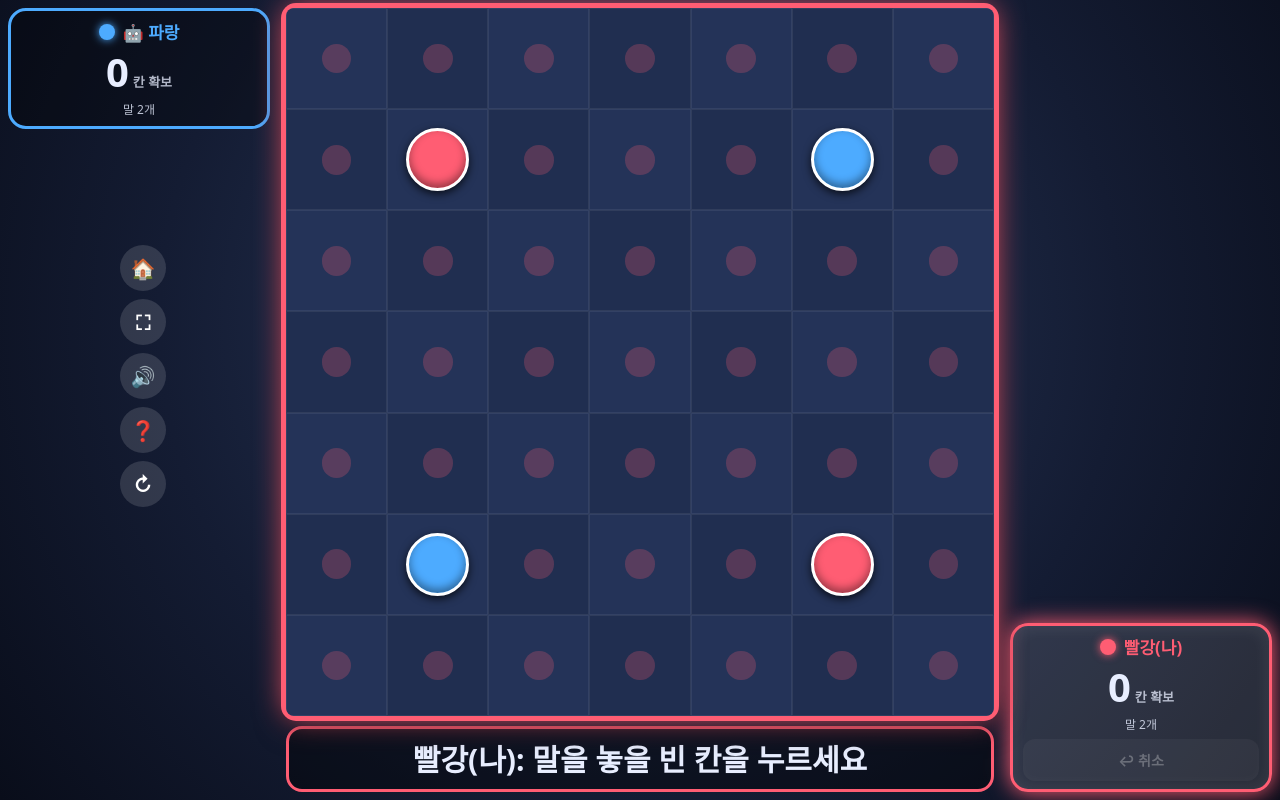
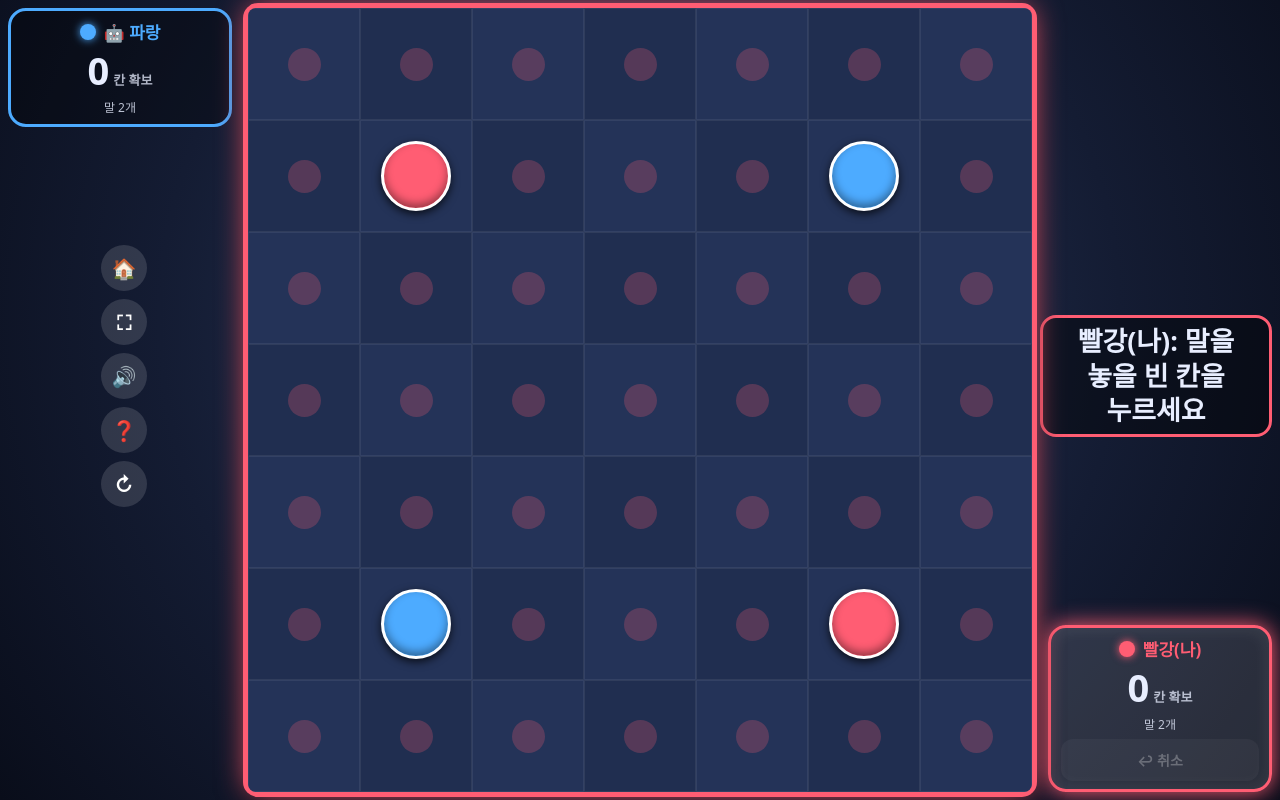
Before and after one commit to kjt7942/boardGames, a plain HTML site: page wall-go/index.html in a window 1280 px wide. Both pictures are taken after a click on the button "게임 시작". Drawn offline with Linux system fonts and the light colour scheme.

Commit message:
벽바둑: 안내 메시지를 별도 칸으로 분리해 게임판 크기 최대 유지 (가로는 오른쪽 여백에 표시)
Co-Authored-By: Claude Sonnet 5.5 <noreply@anthropic.com>
Claude-Session: https://claude.ai/code/session_015q9HVYonY1SFzYuzTVB2mw

```diff
--- a/wall-go/index.html
+++ b/wall-go/index.html
@@ -12,7 +12,7 @@
 <title>벽바둑 (Wall Go)</title>
 <style>
 :root{
-  --bs:max(220px,min(calc(100dvh - 92px),calc(100vw - 460px)));
+  --bs:max(220px,min(calc(100dvh - 16px),calc(100vw - 460px)));
   --pw:clamp(150px,calc((100vw - var(--bs))/2 - 24px),300px);
   --cs:calc(var(--bs)/7);
 }
@@ -25,9 +25,9 @@ button.sec{background:#ffffff22}
 
 #stage{position:fixed;inset:0;display:grid;padding:8px;gap:8px;
   grid-template-columns:1fr var(--bs) 1fr;grid-template-rows:auto 1fr auto;
-  grid-template-areas:"tl board tr" "menu board ." "bl board br"}
-#boardarea{grid-area:board;display:flex;flex-direction:column;gap:10px;align-items:center;justify-content:center}
-#bigmsg{width:var(--bs);min-height:66px;display:flex;align-items:center;justify-content:center;text-align:center;border:3px solid var(--cc,#4d7cff);border-radius:16px;background:#00000066;font-size:clamp(17px,4.6vmin,30px);font-weight:800;line-height:1.3;padding:6px 12px;word-break:keep-all}
+  grid-template-areas:"tl board tr" "menu board msg" "bl board br"}
+#boardarea{grid-area:board;display:flex;align-items:center;justify-content:center}
+#bigmsg{grid-area:msg;align-self:center;justify-self:stretch;min-height:56px;display:flex;align-items:center;justify-content:center;text-align:center;border:3px solid var(--cc,#4d7cff);border-radius:16px;background:#00000066;font-size:clamp(16px,2.1vw,28px);font-weight:800;line-height:1.3;padding:6px 12px;word-break:keep-all}
 #bigmsg.bad{color:#ff9a9a}#bigmsg.good{color:#8dffb4}
 #menu{grid-area:menu;align-self:center;justify-self:center;display:flex;flex-direction:column;gap:8px}
 #menu button{width:46px;height:46px;border-radius:50%;padding:0;font-size:20px}
@@ -90,9 +90,10 @@ button.sec{background:#ffffff22}
 .panel .thinking{animation:pulse .7s infinite alternate}
 
 @media (max-aspect-ratio:11/10){
-  :root{--bs:max(220px,min(calc(100vw - 16px),calc(100dvh - 480px)));--pw:calc(50vw - 14px)}
-  #stage{grid-template-columns:1fr 1fr;grid-template-rows:auto auto 1fr auto;
-    grid-template-areas:"tl tr" "menu menu" "board board" "bl br"}
+  :root{--bs:max(220px,min(calc(100vw - 16px),calc(100dvh - 462px)));--pw:calc(50vw - 14px)}
+  #stage{grid-template-columns:1fr 1fr;grid-template-rows:auto auto 1fr auto auto;
+    grid-template-areas:"tl tr" "menu menu" "board board" "msg msg" "bl br"}
+  #bigmsg{width:var(--bs);justify-self:center;font-size:clamp(16px,4.4vw,26px)}
   #menu{flex-direction:row}
   #menu button{width:40px;height:40px;font-size:17px}
   .p-tl{justify-self:start}.p-tr{justify-self:end}
@@ -115,7 +116,8 @@ button.sec{background:#ffffff22}
     <button class="sec" id="ruleBtn" title="규칙">❓</button>
     <button class="sec" id="newBtn" title="새 게임">↻</button>
   </div>
-  <div id="boardarea"><div id="boardwrap"><div id="board"></div><div id="walls"></div></div><div id="bigmsg"></div></div>
+  <div id="boardarea"><div id="boardwrap"><div id="board"></div><div id="walls"></div></div></div>
+  <div id="bigmsg"></div>
 </div>
 
 <div class="ov" id="setup"><div class="card">
```
